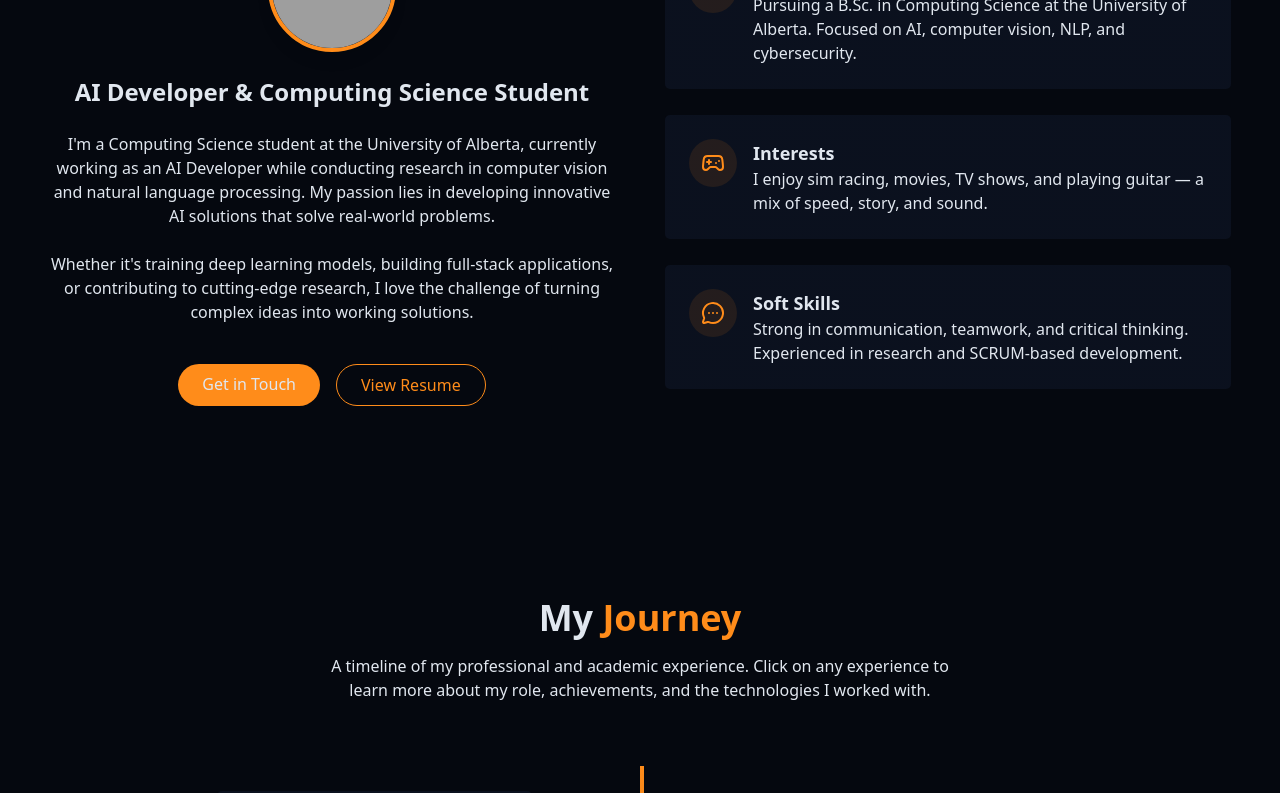
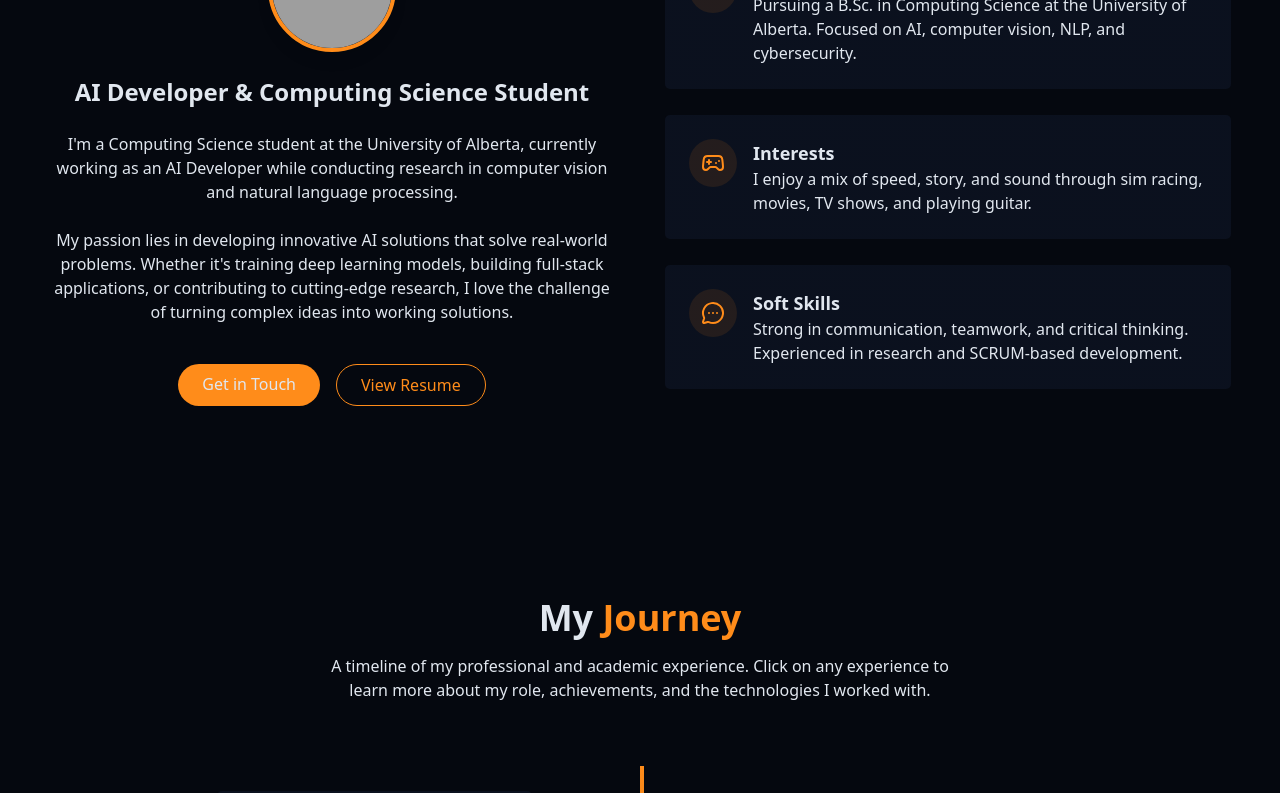
Before and after one commit to icansingh/portfolio, a React (Vite) app: page / in a window 1280 px wide. Shown: the part 1060-1853 px from the top of the page. Built offline with nearby package versions, Linux system fonts and the light colour scheme; grey boxes are pictures that could not be loaded.

Commit message:
Updating Content

```diff
--- a/src/components/AboutSection.jsx
+++ b/src/components/AboutSection.jsx
@@ -24,11 +24,12 @@ export const AboutSection = () => {
                         I'm a Computing Science student at the University of Alberta,
                         currently working as an AI Developer while conducting
                         research in computer vision and natural language processing.
-                        My passion lies in developing innovative AI solutions that
-                        solve real-world problems.
+
                     </p>
 
                     <p className="text-muted-foreground">
+                        My passion lies in developing innovative AI solutions that
+                        solve real-world problems.
                         Whether it's training deep
                         learning models, building full-stack applications, or
                         contributing to cutting-edge research, I love the challenge
@@ -75,7 +76,7 @@ export const AboutSection = () => {
                             <div className="text-left">
                                 <h4 className="font-semibold text-lg"> Interests </h4>
                                 <p className="text-muted-foreground">
-                                I enjoy sim racing, movies, TV shows, and playing guitar — a mix of speed, story, and sound.
+                                I enjoy a mix of speed, story, and sound through sim racing, movies, TV shows, and playing guitar.
                                 </p>
                             </div>
                         </div>
--- a/src/components/ContactSection.jsx
+++ b/src/components/ContactSection.jsx
@@ -51,7 +51,7 @@ export const ContactSection = () => {
 
             <p className="text-center text-muted-foreground mb-12 max-w-2xl mx-auto">
                 I'm currently looking for new opportunities. Whether you have a question,
-                a project in mind, or just want to say hi, I'll do my best to get back to you!
+                a project in mind, or just want to say hi, I'll do my best to get back to you promptly!
             </p>
 
             <div className="grid grid-cols-1 md:grid-cols-2 gap-12">
```
